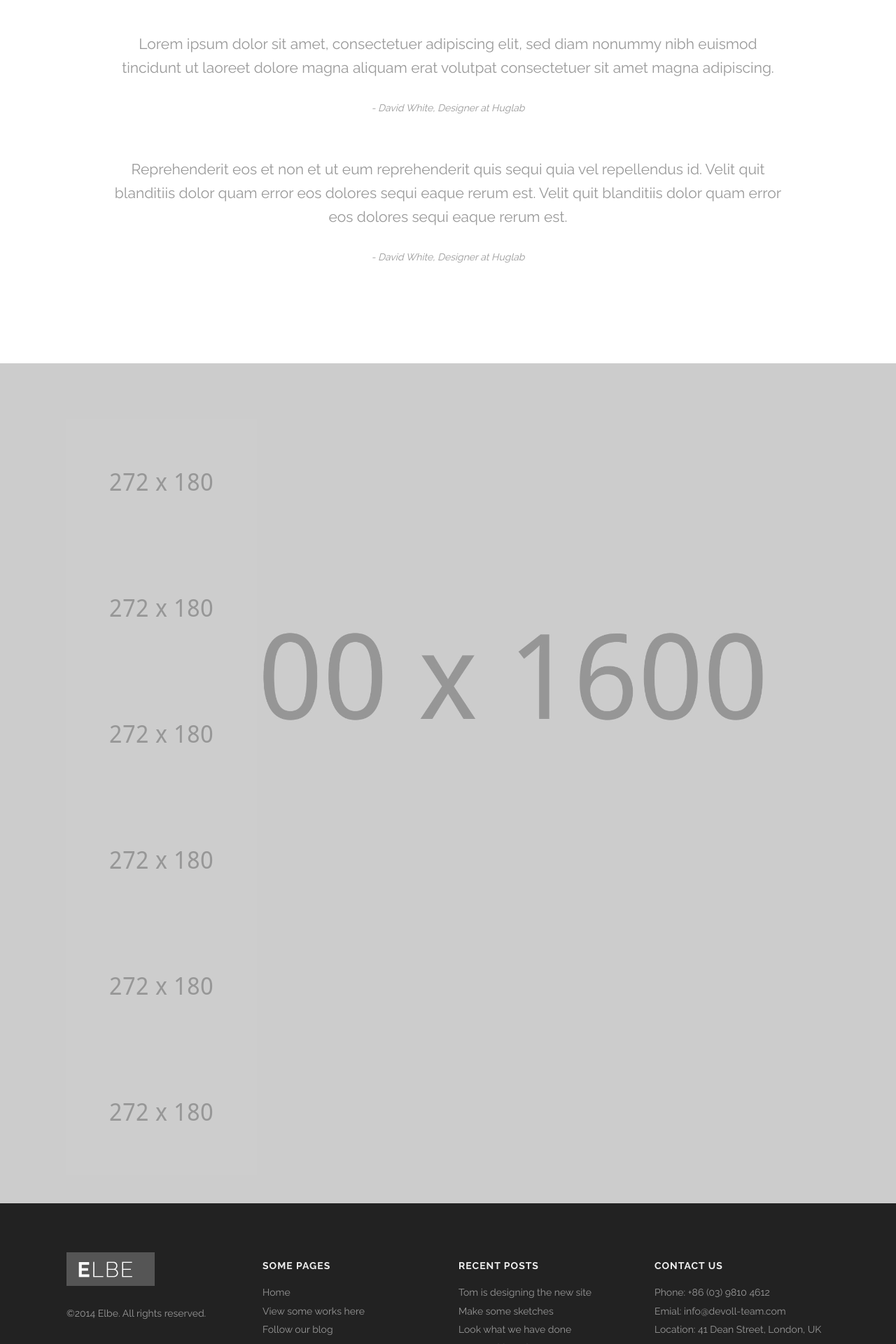
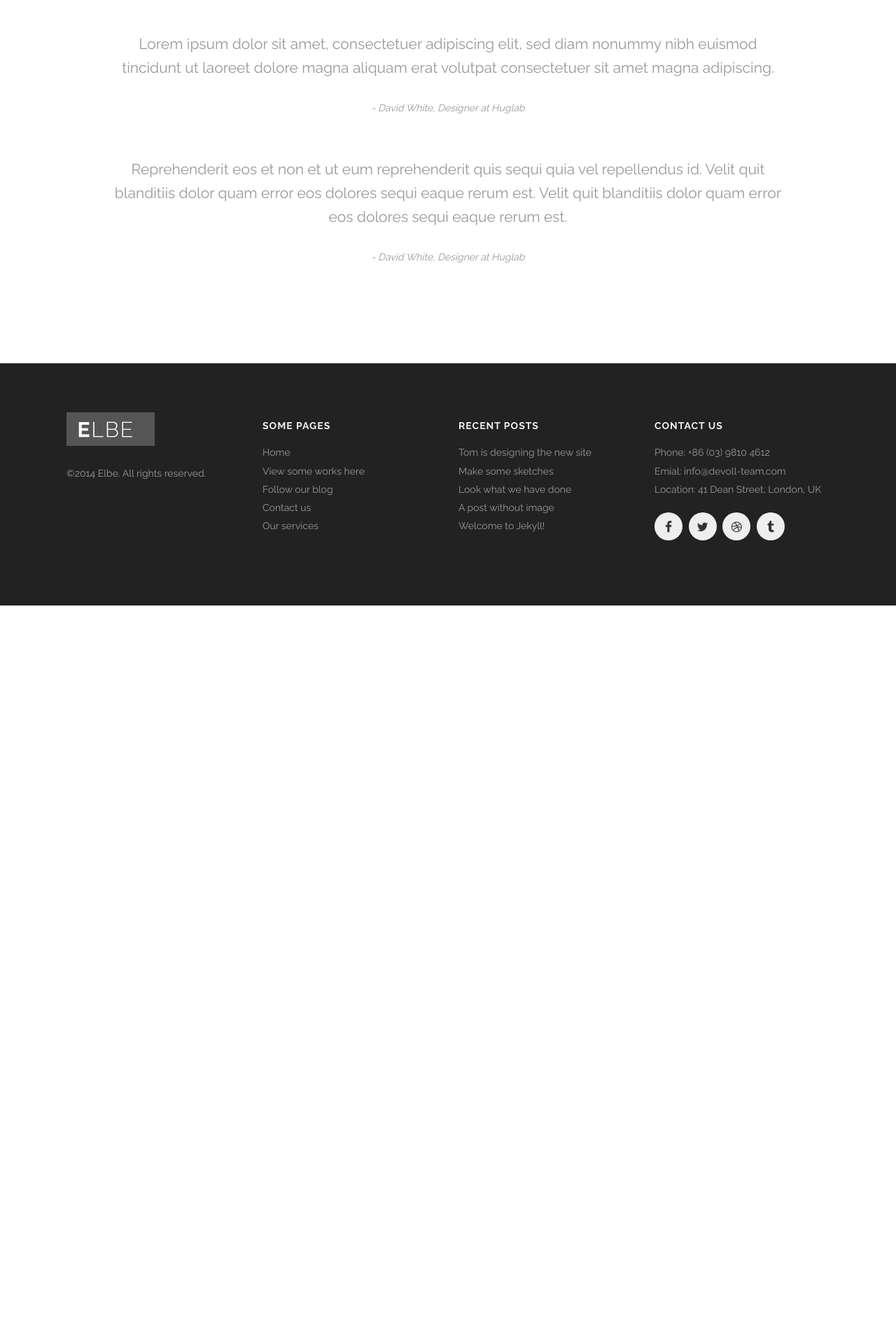
Before and after one commit to AnkithaKini/AnkithaKini.github.io, a Jekyll site: the page built from index.html, in a window 1280 px wide. Shown: the part 4480-6400 px from the top of the page at 70% size. Built offline with Jekyll 4.4.1, drawn with Linux system fonts in a browser that asks for light colours; after the commit the page ends 5345 px from its top, so only the background shows below that.

Commit message:
removed customer parallax images
removed customer parallax images

```diff
--- a/index.html
+++ b/index.html
@@ -307,17 +307,3 @@ clients:
   </div>
   <div class='four spacing'></div>
 </div>
-<div class='full parallax' style='background-image: url(../images/@stock/customers-bg.jpg); color: #fff;'>
-  <div class='row'>
-    <div class='large-12 columns'>
-      <div class='mod modClients' data-slides_to_show='4'>
-        <div class='clients'>
-          {% for client in page.clients %}
-            <div><img alt="" src="{{client}}" /></div>
-          {% endfor %}
-        </div>
-      </div>
-    </div>
-  </div>
-  <div class='two spacing'></div>
-</div>
```
